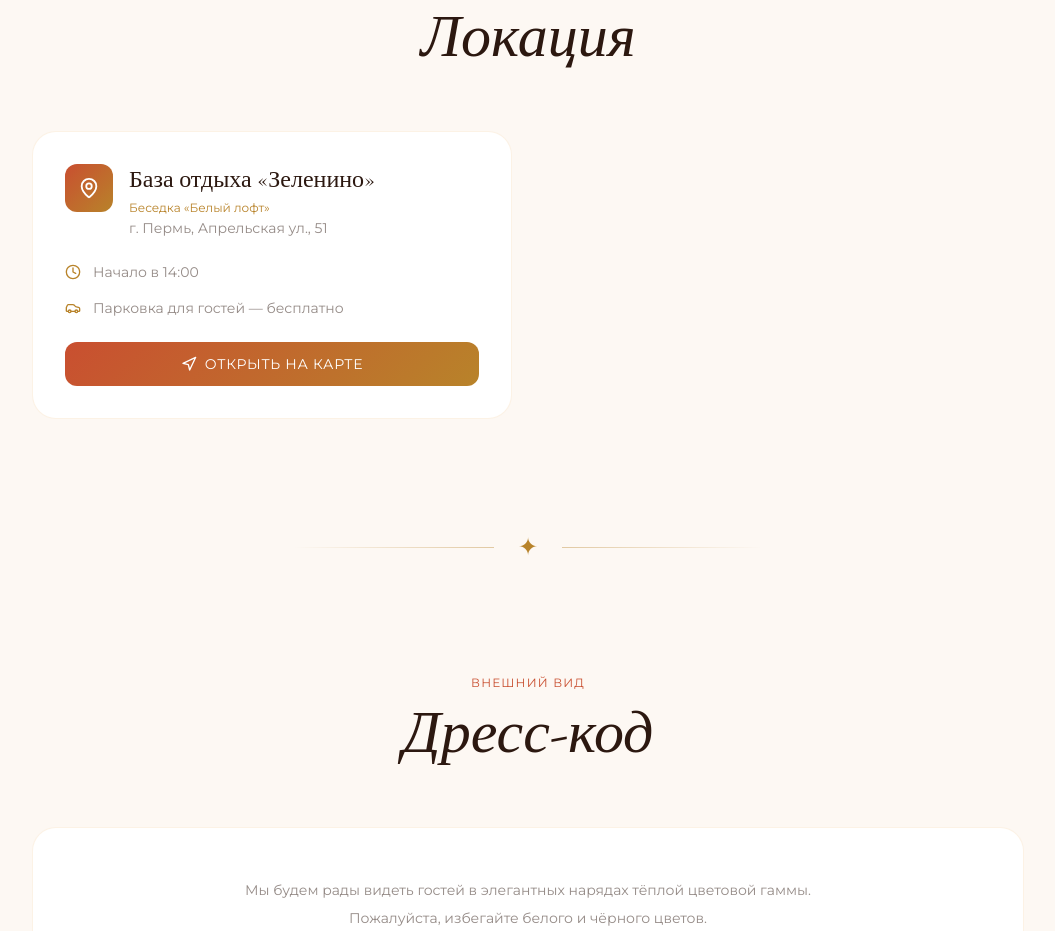
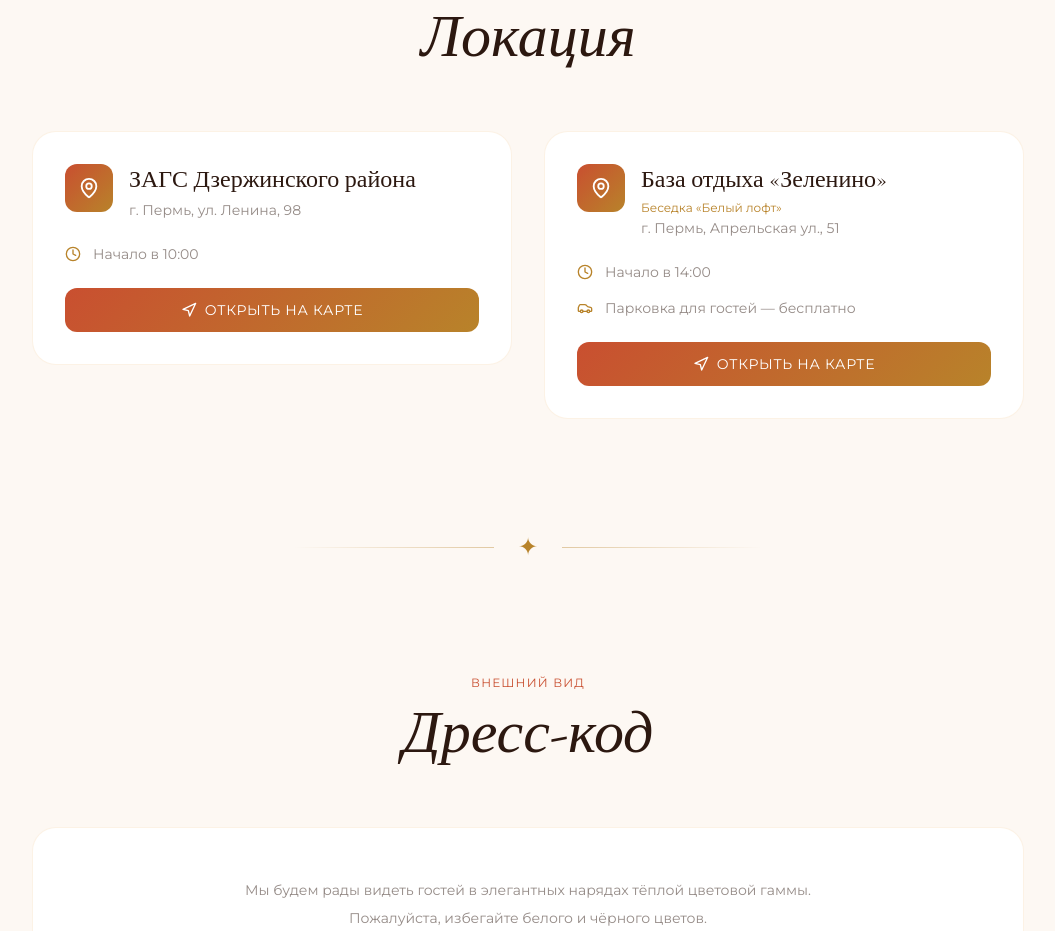
Before and after one commit to pr-poehali-dev/wedding-invitation-site-115, a React (Vite) app: page / in a window 1280 px wide. Shown: the part 2780-3711 px from the top of the page, without its empty margins (112-1167 px from the left). Built offline with nearby package versions, Linux system fonts and the light colour scheme.

Commit message:
feat: добавить блок ЗАГС Дзержинского района

```diff
--- a/src/components/wedding/WeddingContent.tsx
+++ b/src/components/wedding/WeddingContent.tsx
@@ -102,6 +102,36 @@ export default function WeddingContent() {
             <h2 className="font-cormorant italic text-5xl md:text-6xl" style={{ color: "var(--c-text)" }}>Локация</h2>
           </div>
           <div className="grid md:grid-cols-2 gap-8 items-start">
+            <div className="p-8 rounded-3xl" style={{ background: "var(--c-card)", border: "1px solid rgba(230,170,80,0.15)" }}>
+              <div className="flex items-start gap-4 mb-6">
+                <div
+                  className="w-12 h-12 rounded-xl flex items-center justify-center flex-shrink-0"
+                  style={{ background: "linear-gradient(135deg, var(--c-coral), var(--c-gold))" }}
+                >
+                  <Icon name="MapPin" size={22} style={{ color: "#fff" }} />
+                </div>
+                <div>
+                  <h3 className="font-cormorant text-2xl mb-1" style={{ color: "var(--c-text)" }}>ЗАГС Дзержинского района</h3>
+                  <p className="font-montserrat text-sm" style={{ color: "var(--c-muted)" }}>г. Пермь, ул. Ленина, 98</p>
+                </div>
+              </div>
+              <div className="space-y-4 mb-6">
+                <div className="flex items-center gap-3">
+                  <Icon name="Clock" size={16} style={{ color: "var(--c-gold)" }} />
+                  <span className="font-montserrat text-sm" style={{ color: "var(--c-muted)" }}>Начало в 10:00</span>
+                </div>
+              </div>
+              <a
+                href="https://yandex.ru/maps/org/zags_dzerzhinskogo_rayona/1734593233/?ll=56.200083%2C58.004724&z=16.71"
+                target="_blank"
+                rel="noopener"
+                className="flex items-center justify-center gap-2 py-3 px-6 rounded-xl font-montserrat text-sm uppercase tracking-wider transition-all duration-300 hover:scale-105"
+                style={{ background: "linear-gradient(135deg, var(--c-coral), var(--c-gold))", color: "#fff", textDecoration: "none" }}
+              >
+                <Icon name="Navigation" size={16} />
+                Открыть на карте
+              </a>
+            </div>
             <div className="p-8 rounded-3xl" style={{ background: "var(--c-card)", border: "1px solid rgba(230,170,80,0.15)" }}>
               <div className="flex items-start gap-4 mb-6">
                 <div
```
